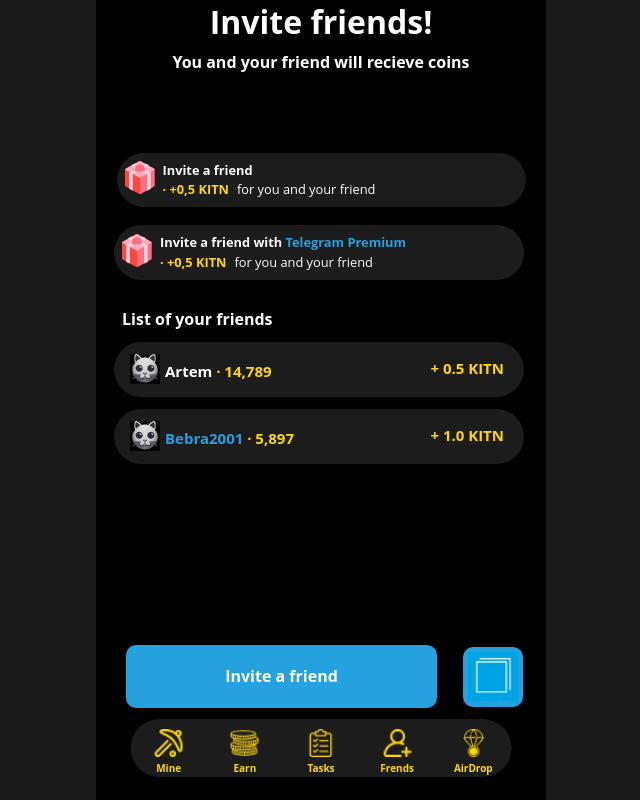
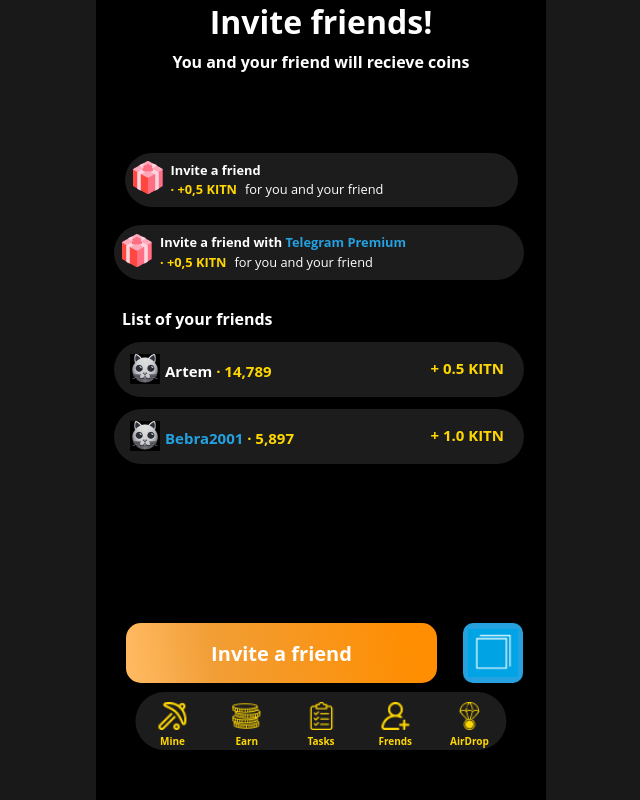
Before and after one commit to KaRameLkA-jpg/kitten.github.io, a PHP site: page /frens.html in a window 1280 px wide. Shown: the whole page, without its empty margins (319-959 px from the left). Run offline with PHP 8.4, Linux system fonts and the light colour scheme.

Commit message:
Final edit for friends.

```diff
--- a/assets/css/frens_style.css
+++ b/assets/css/frens_style.css
@@ -25,7 +25,6 @@
     font-weight: bold;
 }
 .frens-total-earn {
-    cursor: pointer;
     display: flex;
     align-items: center;
     width: 393px;
@@ -85,7 +84,6 @@
     margin-bottom: 0.75rem;
 }
 .frens-help-box {
-    cursor: pointer;
     width: 410px;
     height: 55px;
     font-size: 15px;
@@ -98,7 +96,6 @@
     background-color: #1C1C1D;;
 }
 .frens-list-box {
-    cursor: pointer;
     width: 410px;
     height: 55px;
     font-size: 15px;
@@ -113,7 +110,7 @@
 .frens-invite {
     display: flex;
     position: absolute;
-    bottom: 80px;
+    bottom: 105px;
     z-index: 999;
     gap: 1rem;
     width: 367px;
@@ -126,7 +123,7 @@
     background-color: #24A1DE;
     text-decoration: none;
     border: none;
-    height: 43px;
+    height: 60px;
     border-radius: 10px;
     padding: 10px 20px;
     cursor: pointer;
@@ -226,46 +223,3 @@
 .frens-data-count span{
     margin-right: 0.25rem;
 }
-.menu-bottuns {
-    width: 29.75%;
-    height: 3.6rem;
-    display: flex;
-    justify-content: space-around;
-    align-items: center;
-    background-color: #1C1C1D;
-    border-radius: 52px;
-    position: absolute;
-    left: 50%;
-    transform: translateX(-50%);
-    bottom: 23px; /* Расстояние от нижнего края экрана */
-    z-index: 999;
-}
-.select-none-bottuns {
-    font-family: "Open Sans", sans-serif; ;
-    font-size : 10px;
-    font-weight: bold;
-}
-.button {
-    display: flex;
-    flex-direction: column;
-    justify-content: center;
-    align-items: center;
-    padding: 0 0.25rem;
-    width: 33.3333%;
-    text-decoration: none;
-}
-.button img {
-    margin-top: 0.5rem;
-}
-.button span {
-    margin-top: 0.25rem;
-    font-weight: bold;
-    color: #ffffff;
-}
-.b-r {
-    margin: 0 auto;
-}
-
-.b-r span {
-    color : #FFD700;
-}
--- a/frens.html
+++ b/frens.html
@@ -7,6 +7,7 @@
 
     <link rel="stylesheet" href="./assets/css/frens_style.css">
     <link rel="stylesheet" href="./assets/css/responsive.css">
+    <link rel="stylesheet" href="./assets/css/style.css">
     <meta name="theme-color" content="#f19e36" />
 
     <link rel="icon" type="image/x-icon" href="./assets/favicon/favicon.ico">
@@ -101,14 +102,14 @@
     </div>
 
     <div class="frens-invite">
-        <div class="frens-invite-button">
+        <a class="frens-invite-button">
             <span class="invite-bold">Invite a friend</span>
-        </div>
-        <div class="frens-other-button">
+        </a>
+        <a class="frens-other-button">
             <div class="square-button">
                 <img src="./assets/images/square_image.png" alt="" width="50px">
             </div>
-        </div>
+        </a>
     </div>
 
     <div class="menu-bottuns">
```
